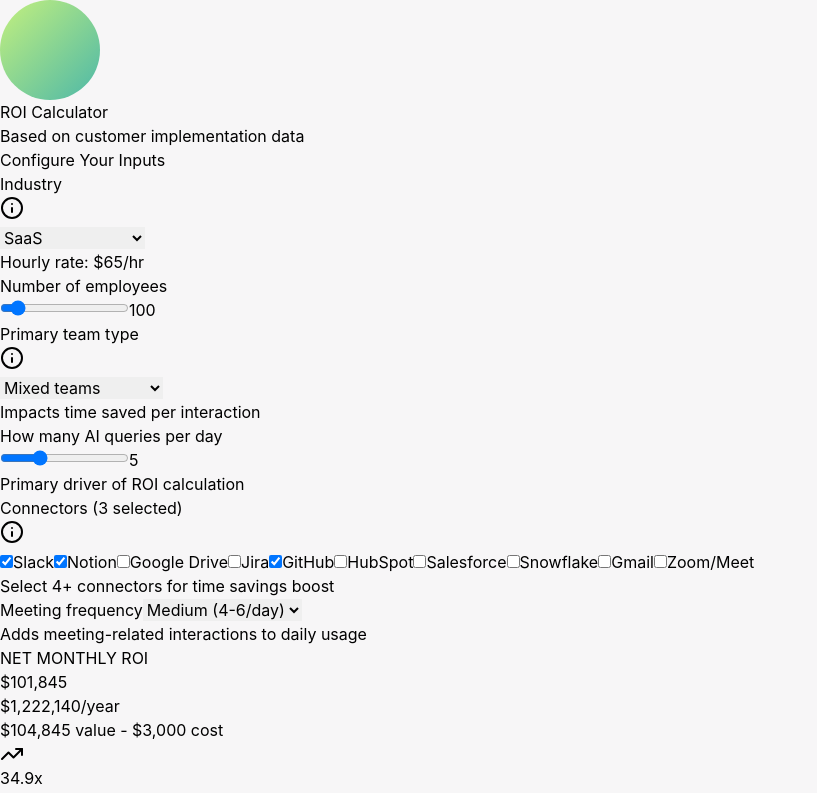
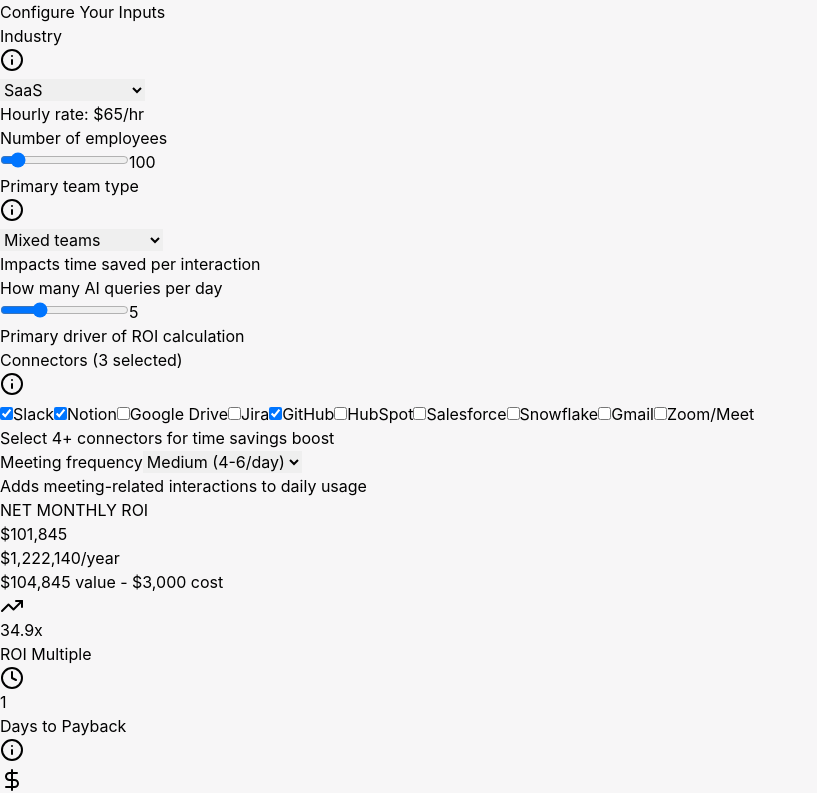
Before and after one commit to DhruvKapadia00/ROI-CALC, a React (Vite) app: page / in a window 1280 px wide. Shown: the top 793 px of the page, without its empty margins (0-817 px from the left). Built offline with nearby package versions, Linux system fonts and the light colour scheme.

Commit message:
Remove logo, title, and subheading from header

```diff
--- a/src/coworker-roi-calculator.tsx
+++ b/src/coworker-roi-calculator.tsx
@@ -153,15 +153,6 @@
     <div className="min-h-screen p-2 sm:p-4" style={{ backgroundColor: '#F7F6F7' }}>
       <div className="max-w-7xl mx-auto space-y-3 sm:space-y-4">
 
-        <div className="text-center mb-3 sm:mb-4">
-          <div className="flex items-center justify-center gap-2 sm:gap-4 mb-2">
-            <img src="/logo.svg" alt="Logo" className="w-10 h-10 sm:w-12 sm:h-12 md:w-16 md:h-16" />
-            <h1 className="text-3xl sm:text-4xl md:text-5xl font-bold text-slate-900">
-              ROI Calculator
-            </h1>
-          </div>
-          <p className="text-sm sm:text-base md:text-lg text-slate-600 px-2">Based on customer implementation data</p>
-        </div>
 
         {/* Two-column layout */}
         <div className="grid grid-cols-1 lg:grid-cols-2 gap-3 sm:gap-4 md:gap-6">
```
